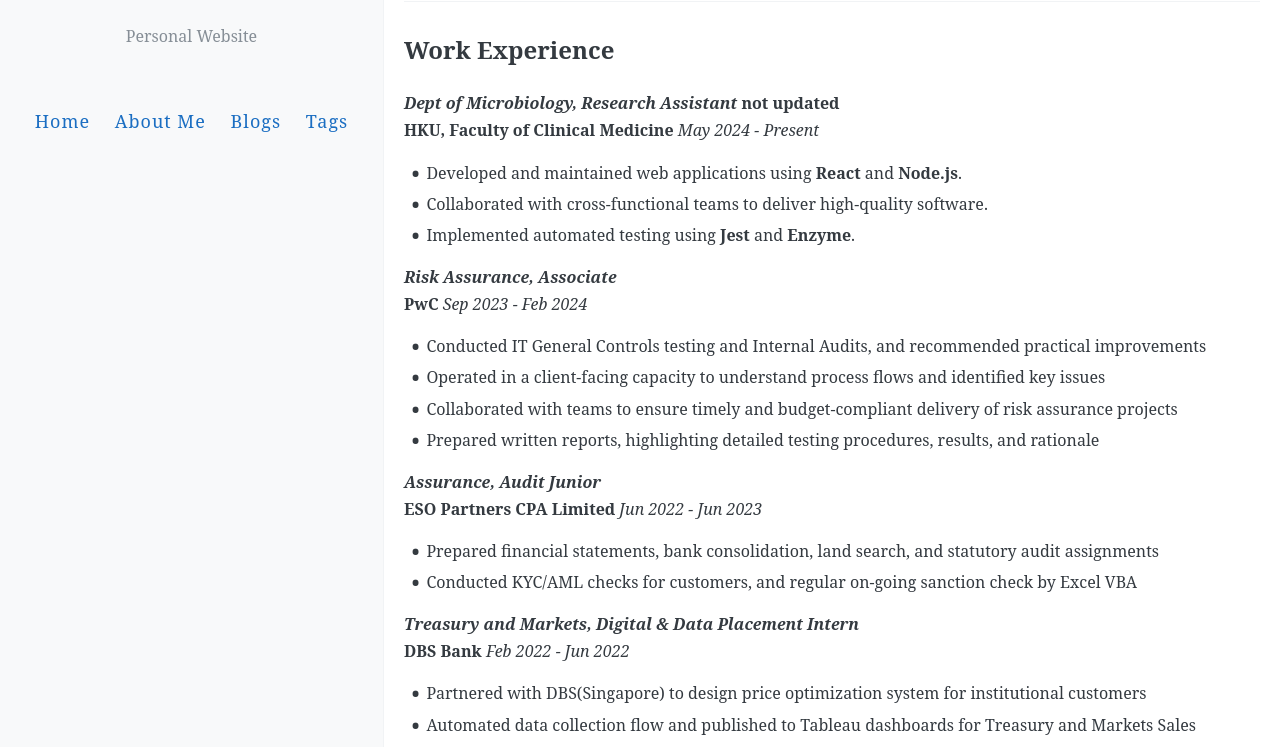
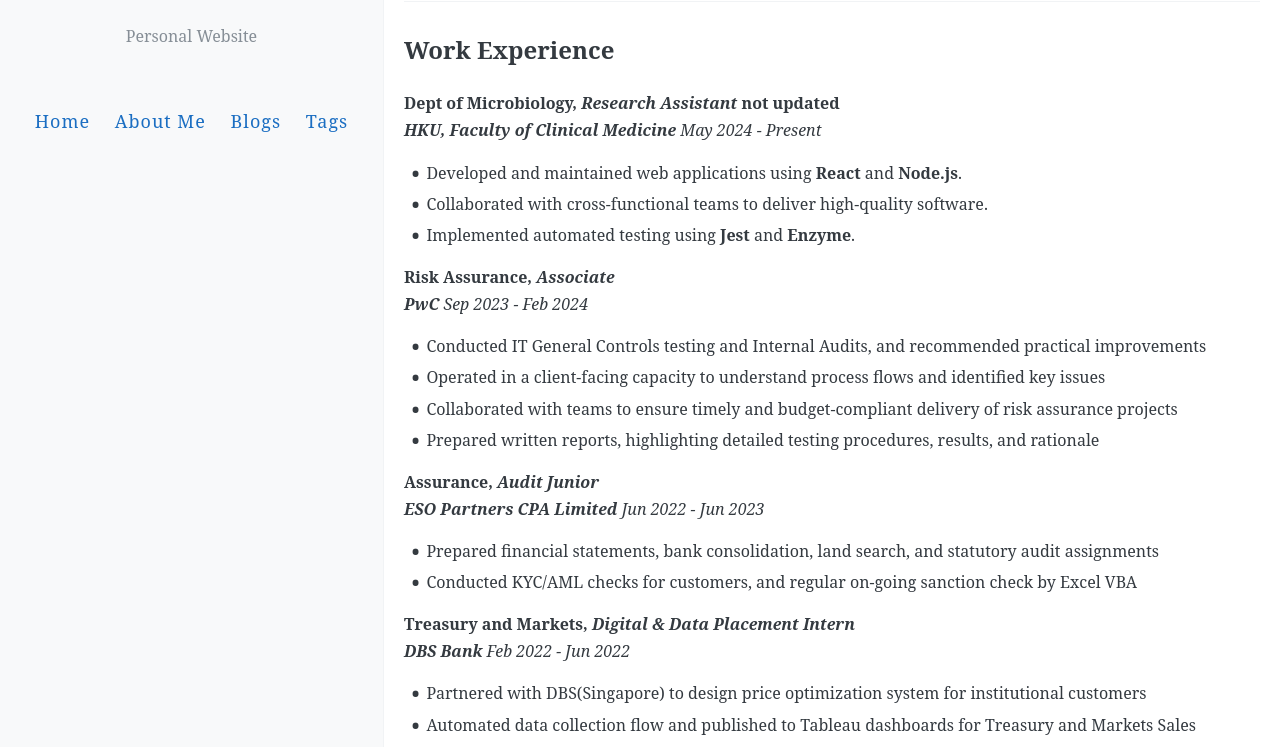
Before and after one commit to yutsang/yutsang.github.io, a Jekyll site: the page built from about.md, in a window 1280 px wide and 1400 px high, scrolled down 591 px. Shown: the part 168-915 px from the top of the window. Built offline with Jekyll 4.4.1, drawn with Linux system fonts in a browser that asks for light colours; comment, search, counter and statistics services are not loaded; some of the changed text lies outside the part shown.

Commit message:
outlook update

```diff
--- a/about.md
+++ b/about.md
@@ -33,16 +33,16 @@
 
 ## Work Experience
 
-***Dept of Microbiology, Research Assistant*** **not updated**
-**HKU, Faculty of Clinical Medicine**
+**Dept of Microbiology,** ***Research Assistant*** **not updated**
+***HKU, Faculty of Clinical Medicine***
 *May 2024 - Present*
 
 - Developed and maintained web applications using **React** and **Node.js**.
 - Collaborated with cross-functional teams to deliver high-quality software.
 - Implemented automated testing using **Jest** and **Enzyme**.
 
-***Risk Assurance, Associate***
-**PwC**
+**Risk Assurance,** ***Associate***
+***PwC***
 *Sep 2023 - Feb 2024*
 
 - Conducted IT General Controls testing and Internal Audits, and recommended practical improvements
@@ -50,15 +50,15 @@
 - Collaborated with teams to ensure timely and budget-compliant delivery of risk assurance projects
 - Prepared written reports, highlighting detailed testing procedures, results, and rationale
 
-***Assurance, Audit Junior***
-**ESO Partners CPA Limited**
+**Assurance,** ***Audit Junior***
+***ESO Partners CPA Limited***
 *Jun 2022 - Jun 2023*
 
 - Prepared financial statements, bank consolidation, land search, and statutory audit assignments
 - Conducted KYC/AML checks for customers, and regular on-going sanction check by Excel VBA
 
-***Treasury and Markets, Digital & Data Placement Intern***
-**DBS Bank**
+**Treasury and Markets,** ***Digital & Data Placement Intern***
+***DBS Bank***
 *Feb 2022 - Jun 2022*
 
 - Partnered with DBS(Singapore) to design price optimization system for institutional customers
```
Also changed, not shown: other parts of about.md (+1 -2 lines).
